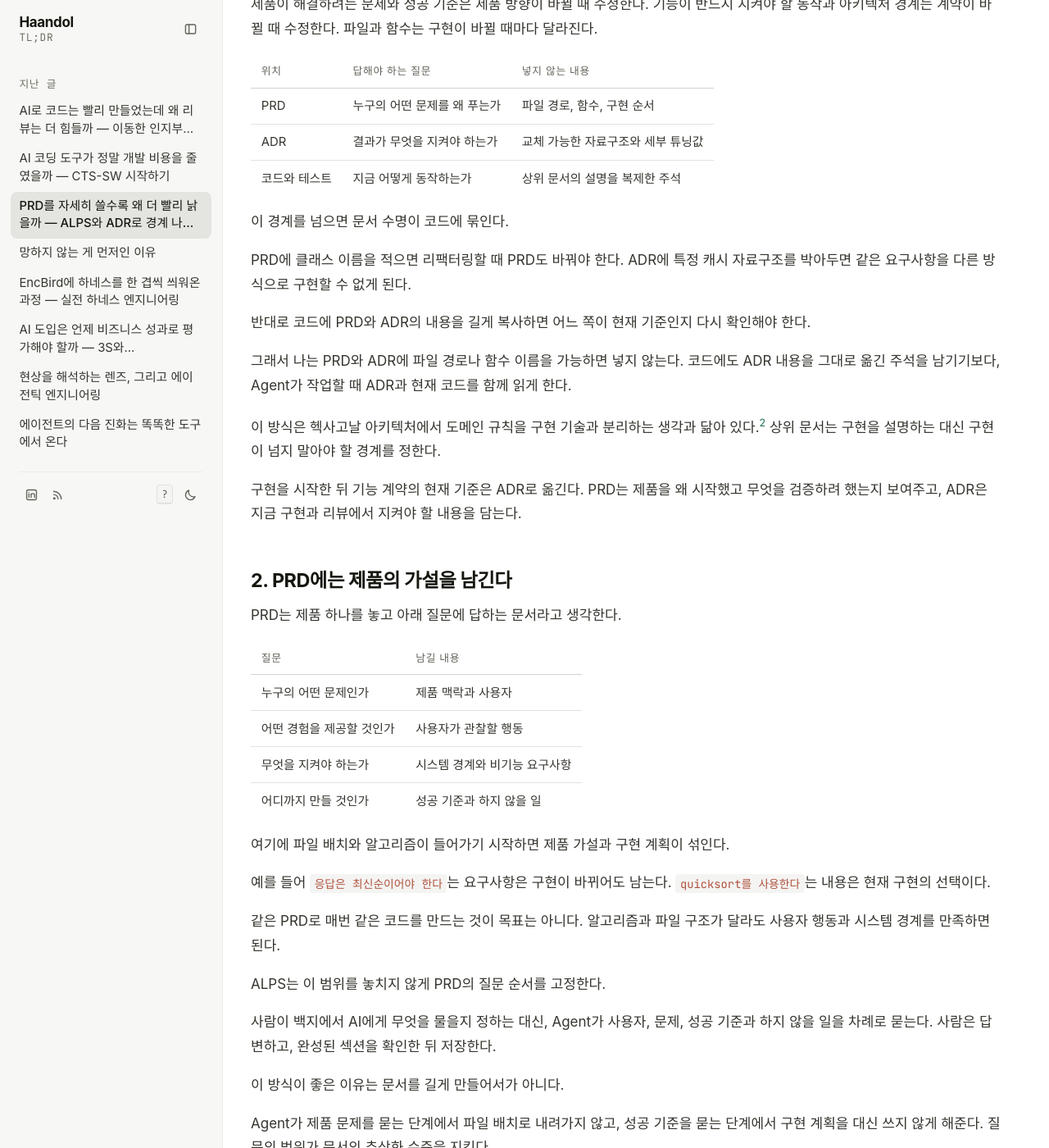
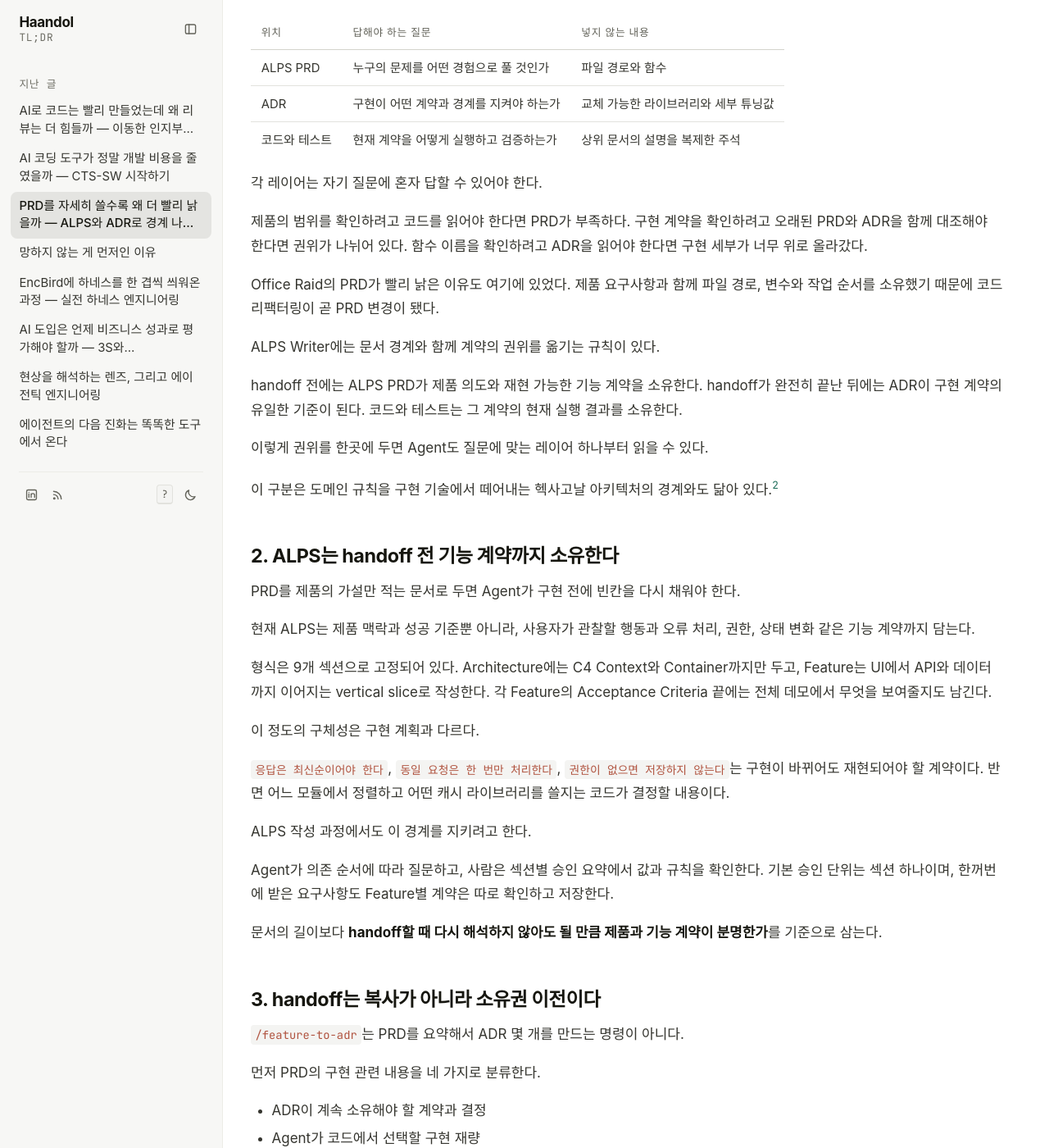
Before and after one commit to haandol/haandol.github.com, a Jekyll site: the page built from _posts/2026-07-25-alps-adr-abstraction-boundaries.md, in a window 1280 px wide and 1400 px high, scrolled down 1174 px. Shown: the whole window at 82% size. Built offline with Jekyll 4.4.1, drawn with Linux system fonts in a browser that asks for light colours; some web fonts are replaced; comment, search, counter and statistics services are not loaded; some of the changed text lies outside the part shown.

Commit message:
Update ALPS and ADR workflow post

````diff
--- a/_posts/2026-07-25-alps-adr-abstraction-boundaries.md
+++ b/_posts/2026-07-25-alps-adr-abstraction-boundaries.md
@@ -1,7 +1,7 @@
 ---
 layout: post
 title: "PRD를 자세히 쓸수록 왜 더 빨리 낡을까 — ALPS와 ADR로 경계 나누기"
-excerpt: Keeping product intent separate from implementation details
+excerpt: Moving implementation authority from PRD to ADR
 author: haandol
 email: ldg55d@gmail.com
 tags: ai agent harness-engineering prd adr alps agentic-development hexagonal-architecture
@@ -10,9 +10,9 @@
 
 ## TL;DR
 
-- 구현 세부를 담은 PRD는 코드가 바뀔 때마다 함께 낡는다.
-- PRD에는 제품 의도를, ADR에는 구현이 지킬 경계를 남긴다.
-- 사람은 계약과 예외를 보고 Agent는 구현과 검증을 맡는다.
+- ALPS는 handoff 전 제품 의도와 기능 계약을 소유한다.
+- 완전한 handoff 뒤에는 ADR만 구현의 기준으로 남는다.
+- Agent는 구현과 검증을 닫고 사람은 계약 변경과 예외를 판단한다.
 
 ## 시작하며
 
@@ -32,140 +32,171 @@
 
 두 문서의 차이는 얼마나 자세히 썼느냐가 아니었다. **코드가 바뀌어도 다시 판단할 기준인지, 현재 구현에만 필요한 설명인지**가 달랐다.
 
-그 뒤로 제품 의도는 PRD에, 구현이 계속 지켜야 할 경계는 ADR에, 현재 동작은 코드와 테스트에 남기려고 한다.
+처음에는 이 경험을 PRD, ADR, 코드에 서로 다른 내용을 적는 문제로 생각했다. 지금은 한 단계 더 나아가, **구현을 시작할 때 누가 계약을 소유하는지 분명히 하는 문제**라고 생각한다.
 
-이 기준을 반복해서 적용하려고 만든 도구가 [ALPS Writer](https://github.com/haandol/alps-writer-plugins)와 `adr-writer`다.[^1] 이 글에서는 도구 사용법보다 왜 문서를 이렇게 나누게 됐는지 정리해본다.
+이 기준을 반복해서 적용하려고 만든 도구가 [ALPS Writer Plugins](https://github.com/haandol/alps-writer-plugins)다.[^1] 이 글에서는 현재 구현을 기준으로 ALPS의 계약이 ADR로 넘어가고, Agent가 그 계약을 구현하는 흐름을 정리한다.
 
-## 1. 문서는 함께 바뀌는 정보끼리 나눈다
+## 1. 한 번에 한 레이어만 읽게 만든다
 
-문서를 나누는 기준으로는 이름보다 **변하는 이유**가 유용했다.
-
-제품이 해결하려는 문제와 성공 기준은 제품 방향이 바뀔 때 수정한다. 기능이 반드시 지켜야 할 동작과 아키텍처 경계는 계약이 바뀔 때 수정한다. 파일과 함수는 구현이 바뀔 때마다 달라진다.
+PRD, ADR, 코드는 같은 시스템을 서로 다른 해상도로 설명한다.
 
 | 위치 | 답해야 하는 질문 | 넣지 않는 내용 |
 | --- | --- | --- |
-| PRD | 누구의 어떤 문제를 왜 푸는가 | 파일 경로, 함수, 구현 순서 |
-| ADR | 결과가 무엇을 지켜야 하는가 | 교체 가능한 자료구조와 세부 튜닝값 |
-| 코드와 테스트 | 지금 어떻게 동작하는가 | 상위 문서의 설명을 복제한 주석 |
+| ALPS PRD | 누구의 문제를 어떤 경험으로 풀 것인가 | 파일 경로와 함수 |
+| ADR | 구현이 어떤 계약과 경계를 지켜야 하는가 | 교체 가능한 라이브러리와 세부 튜닝값 |
+| 코드와 테스트 | 현재 계약을 어떻게 실행하고 검증하는가 | 상위 문서의 설명을 복제한 주석 |
 
-이 경계를 넘으면 문서 수명이 코드에 묶인다.
+각 레이어는 자기 질문에 혼자 답할 수 있어야 한다.
 
-PRD에 클래스 이름을 적으면 리팩터링할 때 PRD도 바꿔야 한다. ADR에 특정 캐시 자료구조를 박아두면 같은 요구사항을 다른 방식으로 구현할 수 없게 된다.
+제품의 범위를 확인하려고 코드를 읽어야 한다면 PRD가 부족하다. 구현 계약을 확인하려고 오래된 PRD와 ADR을 함께 대조해야 한다면 권위가 나뉘어 있다. 함수 이름을 확인하려고 ADR을 읽어야 한다면 구현 세부가 너무 위로 올라갔다.
 
-반대로 코드에 PRD와 ADR의 내용을 길게 복사하면 어느 쪽이 현재 기준인지 다시 확인해야 한다.
+Office Raid의 PRD가 빨리 낡은 이유도 여기에 있었다. 제품 요구사항과 함께 파일 경로, 변수와 작업 순서를 소유했기 때문에 코드 리팩터링이 곧 PRD 변경이 됐다.
 
-그래서 나는 PRD와 ADR에 파일 경로나 함수 이름을 가능하면 넣지 않는다. 코드에도 ADR 내용을 그대로 옮긴 주석을 남기기보다, Agent가 작업할 때 ADR과 현재 코드를 함께 읽게 한다.
+ALPS Writer에는 문서 경계와 함께 계약의 권위를 옮기는 규칙이 있다.
 
-이 방식은 헥사고날 아키텍처에서 도메인 규칙을 구현 기술과 분리하는 생각과 닮아 있다.[^4] 상위 문서는 구현을 설명하는 대신 구현이 넘지 말아야 할 경계를 정한다.
+handoff 전에는 ALPS PRD가 제품 의도와 재현 가능한 기능 계약을 소유한다. handoff가 완전히 끝난 뒤에는 ADR이 구현 계약의 유일한 기준이 된다. 코드와 테스트는 그 계약의 현재 실행 결과를 소유한다.
 
-구현을 시작한 뒤 기능 계약의 현재 기준은 ADR로 옮긴다. PRD는 제품을 왜 시작했고 무엇을 검증하려 했는지 보여주고, ADR은 지금 구현과 리뷰에서 지켜야 할 내용을 담는다.
+이렇게 권위를 한곳에 두면 Agent도 질문에 맞는 레이어 하나부터 읽을 수 있다.
 
-## 2. PRD에는 제품의 가설을 남긴다
+이 구분은 도메인 규칙을 구현 기술에서 떼어내는 헥사고날 아키텍처의 경계와도 닮아 있다.[^4]
 
-PRD는 제품 하나를 놓고 아래 질문에 답하는 문서라고 생각한다.
+## 2. ALPS는 handoff 전 기능 계약까지 소유한다
 
-| 질문 | 남길 내용 |
-| --- | --- |
-| 누구의 어떤 문제인가 | 제품 맥락과 사용자 |
-| 어떤 경험을 제공할 것인가 | 사용자가 관찰할 행동 |
-| 무엇을 지켜야 하는가 | 시스템 경계와 비기능 요구사항 |
-| 어디까지 만들 것인가 | 성공 기준과 하지 않을 일 |
+PRD를 제품의 가설만 적는 문서로 두면 Agent가 구현 전에 빈칸을 다시 채워야 한다.
 
-여기에 파일 배치와 알고리즘이 들어가기 시작하면 제품 가설과 구현 계획이 섞인다.
+현재 ALPS는 제품 맥락과 성공 기준뿐 아니라, 사용자가 관찰할 행동과 오류 처리, 권한, 상태 변화 같은 기능 계약까지 담는다.
 
-예를 들어 `응답은 최신순이어야 한다`는 요구사항은 구현이 바뀌어도 남는다. `quicksort를 사용한다`는 내용은 현재 구현의 선택이다.
+형식은 9개 섹션으로 고정되어 있다. Architecture에는 C4 Context와 Container까지만 두고, Feature는 UI에서 API와 데이터까지 이어지는 vertical slice로 작성한다. 각 Feature의 Acceptance Criteria 끝에는 전체 데모에서 무엇을 보여줄지도 남긴다.
 
-같은 PRD로 매번 같은 코드를 만드는 것이 목표는 아니다. 알고리즘과 파일 구조가 달라도 사용자 행동과 시스템 경계를 만족하면 된다.
+이 정도의 구체성은 구현 계획과 다르다.
 
-ALPS는 이 범위를 놓치지 않게 PRD의 질문 순서를 고정한다.
+`응답은 최신순이어야 한다`, `동일 요청은 한 번만 처리한다`, `권한이 없으면 저장하지 않는다`는 구현이 바뀌어도 재현되어야 할 계약이다. 반면 어느 모듈에서 정렬하고 어떤 캐시 라이브러리를 쓸지는 코드가 결정할 내용이다.
 
-사람이 백지에서 AI에게 무엇을 물을지 정하는 대신, Agent가 사용자, 문제, 성공 기준과 하지 않을 일을 차례로 묻는다. 사람은 답변하고, 완성된 섹션을 확인한 뒤 저장한다.
+ALPS 작성 과정에서도 이 경계를 지키려고 한다.
 
-이 방식이 좋은 이유는 문서를 길게 만들어서가 아니다.
+Agent가 의존 순서에 따라 질문하고, 사람은 섹션별 승인 요약에서 값과 규칙을 확인한다. 기본 승인 단위는 섹션 하나이며, 한꺼번에 받은 요구사항도 Feature별 계약은 따로 확인하고 저장한다.
 
-Agent가 제품 문제를 묻는 단계에서 파일 배치로 내려가지 않고, 성공 기준을 묻는 단계에서 구현 계획을 대신 쓰지 않게 해준다. 질문의 범위가 문서의 추상화 수준을 지킨다.
+문서의 길이보다 **handoff할 때 다시 해석하지 않아도 될 만큼 제품과 기능 계약이 분명한가**를 기준으로 삼는다.
 
-다만 ALPS가 모든 변경의 시작점일 필요는 없다.
+## 3. handoff는 복사가 아니라 소유권 이전이다
 
-사용자와 문제부터 정해야 하는 새 제품에는 유용하지만, 운영 중인 서비스의 작은 기능까지 매번 제품 전체 PRD에서 시작하면 오히려 읽어야 할 문서만 늘어난다.
+`/feature-to-adr`는 PRD를 요약해서 ADR 몇 개를 만드는 명령이 아니다.
 
-## 3. ADR에는 다음 구현도 지킬 판단을 남긴다
+먼저 PRD의 구현 관련 내용을 네 가지로 분류한다.
 
-ADR은 특정 코드를 지시하는 문서보다 **다음 구현에서도 유지해야 할 판단을 남기는 문서**로 쓰고 있다.
+- ADR이 계속 소유해야 할 계약과 결정
+- Agent가 코드에서 선택할 구현 재량
+- 제품을 시작할 때만 필요했던 배경
+- 아직 어느 쪽에도 둘 수 없는 미해결 항목
 
-EncBird의 사전 기능을 예로 들면 다음처럼 나뉜다.
+미해결 항목이 남거나 계약 값과 규칙의 소유 ADR을 찾지 못하면 handoff는 끝나지 않는다.
 
-| ADR에 남길 판단 | Agent에게 맡길 구현 |
-| --- | --- |
-| 유효하지 않은 입력은 결정적으로 판정한다 | 판정 함수의 이름과 위치 |
-| 동일 입력 재시도에 LLM을 다시 호출하지 않는다 | 캐시 자료구조와 내부 키 형식 |
-| 많이 공부한 사용자가 플레이 불가에 빠지지 않는다 | 표현을 조회하는 쿼리 |
+하나의 Feature가 언제나 하나의 ADR이 되는 것도 아니다.
 
-왼쪽은 코드를 다시 만들어도 지켜야 한다. 오른쪽은 같은 결과를 만족하는 범위에서 달라져도 된다.
+기능 계약 전체를 소유하는 ADR이 최소 하나는 있어야 하지만, 독립적으로 오래 유지할 데이터 경계나 보안 결정이 있다면 여러 ADR로 나눈다. 반대로 라이브러리, SDK, 모듈 배치처럼 교체 가능한 수단은 ADR로 올리지 않는다.
 
-무엇을 ADR에 올릴지 애매할 때는 두 가지를 묻는다.
+handoff가 완료되면 구현의 권위는 ADR로 완전히 넘어간다.
 
-> 이 내용이 빠지면 다음 구현이 요구사항이나 아키텍처 경계를 위반할 수 있는가?
-
-> 다른 구현으로 바뀌어도 의도가 유지된다면 Agent에게 맡겨도 되는가?
-
-자료구조, 함수 분리와 내부 라이브러리처럼 되돌리기 쉬운 선택은 대체로 코드에 남는다.
-
-반대로 외부에 공개된 계약, 저장된 데이터의 의미와 보안 경계처럼 다음 구현에서도 유지되어야 하는 판단은 ADR에 남긴다. Agent가 구현 중 이런 결정을 새로 발견하면 바로 확정하지 않고 사람에게 알리게 한다.
-
-이렇게 쓰면 ADR은 과거에 왜 기술을 골랐는지 기록하는 데서 끝나지 않는다. 다음 코드를 만들 때의 입력이 되고, 결과를 리뷰할 때의 기준도 된다.
-
-## 4. 구현 계획과 검증 요약은 오래 보관하지 않는다
-
-실제로는 아래 흐름으로 사용한다.
+PRD는 제품을 어떻게 계획했는지 보여주는 legacy planning document로 남지만, 평소의 구현과 리뷰는 PRD를 다시 읽지 않는다. 두 문서가 동시에 현재 계약처럼 동작하면 어느 쪽이 맞는지 매번 사람이 판단해야 하기 때문이다.
 
 {% raw %}
 ```mermaid
 flowchart LR
-    P["ALPS PRD<br/>제품 의도"] --> A["ADR<br/>기능 계약과 경계"]
-    A --> I["Agent<br/>탐색 · 구현 · 테스트"]
-    I --> E["검증 요약<br/>준수 내용 · 중요한 판단 · 남은 위험"]
-    E --> R["사람<br/>계약과 예외 검토"]
-    R -. "제품 의도 변경" .-> P
-    R -. "경계 변경" .-> A
+    P["ALPS PRD<br/>제품 의도 · 기능 계약"] --> H{"계약 소유권이<br/>모두 정해졌는가"}
+    H -- "아니오" --> P
+    H -- "예" --> A["ADR<br/>구현의 유일한 기준"]
+    A --> C["코드와 테스트"]
+    P -. "나중에 변경" .-> R["명시적 re-import<br/>의미 비교"]
+    R -. "승인된 계약 변경" .-> A
 ```
 {% endraw %}
 
-새 제품은 `/alps-init`으로 제품 의도를 정리하고, `/feature-to-adr`로 기능 계약을 ADR에 넘긴다. 구현 단계에서는 `/adr-impl`이 현재 저장소를 읽고 계획을 만든 뒤 구현과 테스트를 수행한다.
+handoff 뒤 PRD를 수정해도 ADR이 자동으로 바뀌지는 않는다.
 
-마지막에 Agent는 요구사항을 어떻게 만족했고, 어떤 중요한 판단을 했으며, 아직 무엇을 확인하지 못했는지 요약한다.
+명시적으로 re-import해야 하고, 의미가 같은 변경은 아무 일도 하지 않는다. 새 계약과 변경된 계약은 제안으로 올라가며, PRD에서 항목을 지웠다는 이유만으로 현재 ADR의 계약을 자동으로 약화하지 않는다.
 
-도구에서는 이 결과를 Evidence Package라고 부르지만 새로운 기준 문서는 아니다. 이번 리뷰를 위해 전체 diff보다 계약과 예외를 먼저 볼 수 있게 만든 임시 자료에 가깝다.
+이 제약은 번거롭게 보이지만 의도한 동작이다. 구현의 기준을 옮겼다면, 이전 문서를 고치는 것만으로 현재 계약이 몰래 바뀌어서는 안 된다.
 
-리뷰도 요구사항과 테스트를 먼저 보고, 근거가 부족하거나 위험도가 높은 부분만 코드로 내려가는 순서가 현실적이라고 생각한다.[^5]
+## 4. ADR에는 계약과 오래가는 결정을 남긴다
 
-예전에 RFTCR에서는 Requirement, Feature, Task, Code, Reflect를 각각 남기는 흐름을 제안했다.[^2] 지금은 Task를 별도 문서로 오래 보관할 필요가 거의 없다고 생각한다.
+ADR은 기술 선택의 일기를 넘어 **다음 구현이 지켜야 할 계약의 소유자**가 된다.
 
-Agent는 ADR과 현재 코드를 읽고 그 시점에 맞는 구현 계획을 다시 만들 수 있다. 세부 계획을 저장하면 코드가 바뀔 때 함께 관리해야 할 문서가 하나 더 생긴다.
+EncBird의 사전 기능을 예로 들면 다음처럼 나뉜다.
 
-내가 지금 오래 남기는 것은 세 가지다.
+| ADR이 소유할 내용 | 코드에서 선택할 내용 |
+| --- | --- |
+| 유효하지 않은 입력을 결정적으로 판정한다 | 판정 함수의 이름과 위치 |
+| 동일 입력 재시도에 LLM을 다시 호출하지 않는다 | 캐시 자료구조와 내부 키 형식 |
+| 많이 공부한 사용자가 플레이 불가에 빠지지 않는다 | 표현을 조회하는 쿼리 |
 
-- PRD에는 제품의 가설과 성공 기준을 남긴다.
-- ADR에는 다음 구현도 지켜야 할 계약과 경계를 남긴다.
-- 코드와 테스트에는 현재 동작과 실행 가능한 증거를 남긴다.
+외부에 공개된 계약, 저장 데이터의 의미, 보안 경계, consistency model과 장기적인 trade-off는 ADR에 남긴다. 특정 provider나 model, fallback 정책처럼 교체가 시스템 동작을 바꾸는 결정도 마찬가지다.
 
-구현 계획과 검증 요약은 작업과 리뷰가 끝나면 역할을 다한다. 모든 실행 흔적을 영속화하는 것보다 다음에 같은 판단을 내릴 때 필요한 기준만 남기는 편이 낫다.
+알고리즘은 이름만 보고 위치를 정할 수 없다.
 
-## 5. 모든 작업을 ALPS에서 시작하지 않는다
+정렬 결과만 계약이고 알고리즘은 바꿔도 된다면 코드의 선택이다. 반대로 특정 알고리즘의 성질과 trade-off를 장기적으로 채택한 결정이라면 ADR이 소유한다.
+
+수치만 계약인 것도 아니다.
+
+허용 상태, 권한, 처리 순서, 중복 허용 여부, 단위와 실패 보장처럼 숫자가 아닌 규칙도 ADR에 남겨야 한다. 검증 방법은 특정 함수나 테스트 파일이 아니라 외부에서 관찰할 수 있는 증거로 쓴다.
+
+같은 결정이 바뀌었다고 ADR을 계속 추가하지도 않는다. 기존 결정의 질문이 같다면 현재 ADR을 갱신하고 중요한 전환은 `decision-log.md`에 남긴다. 독립된 질문이 생겼을 때만 새 ADR을 만든다.
+
+## 5. 구현과 리뷰는 한 사이클로 닫는다
+
+전체 PRD-first 흐름은 `/alps-init` → `/feature-to-adr` → `/adr-impl` → 자동 리팩터링 → 구현 리뷰 → `Accepted`다.
+
+handoff 이후 `/adr-impl` 안에서는 다음 순서로 진행한다.
+
+{% raw %}
+```mermaid
+flowchart LR
+    A["Proposed ADR"] --> D["의존성 확인"]
+    D --> I["구현 · 테스트"]
+    I --> F["검증된 저위험 리팩터링"]
+    F --> V["위험 기반 구현 리뷰"]
+    V -- "PASS" --> X["Accepted"]
+    V -- "명확한 코드 결함" --> I
+    V -- "계약 변경 · 모순 · 중대한 위험" --> H["사람의 판단"]
+    H --> A
+```
+{% endraw %}
+
+`/adr-impl`은 `.mapping.json`에서 선행 ADR을 확인하고 의존 순서대로 구현한다. ADR에 코드 경로를 저장해두는 대신 현재 저장소를 검색해 관련 코드를 찾는다.
+
+테스트가 통과하면 끝내지 않는다.
+
+먼저 동작을 바꾸지 않는 범위에서 복잡도, 중복과 결합도를 다시 보고, 전후 테스트로 확인할 수 있는 저위험 리팩터링만 바로 적용한다. 그 다음 ADR의 각 계약을 어떤 증거로 만족했는지 검토한다.
+
+이때 만드는 Evidence Package에는 계약별 상태와 증거, 구현 중 선택한 중요한 내용, 남은 위험이 들어간다. 하지만 이것도 새 기준 문서는 아니다. 완료 리뷰를 위한 읽기 전용 요약이며 작업이 끝나면 역할을 다한다.
+
+명확한 코드나 테스트 결함은 Agent가 수정하고 다시 검증한다. 계약이 새로 필요하거나 기존 결정과 모순되거나 확인하지 못한 위험이 큰 경우에만 사람에게 올린다.
+
+문제가 없으면 별도의 반복 승인 없이 ADR 상태를 `Proposed`에서 `Accepted`로 바꾼다.
+
+사람이 구현 후에도 모든 diff를 다시 승인하는 구조라면 Agent가 구현과 검증을 맡아도 병목은 그대로 남는다. 그래서 나는 사람의 승인을 없애기보다, **구현 전에 계약을 승인하고 완료 뒤에는 예외만 판단하는 방식**이 맞다고 생각한다.[^5]
+
+## 6. 모든 작업을 ALPS에서 시작하지 않는다
 
 내가 사용하는 기준은 다음과 같다.
 
 - 새 제품이고 사용자, 문제와 성공 기준이 불명확하면 ALPS에서 시작한다.
-- 운영 중인 제품에 계속 유지할 기능 계약이나 아키텍처 경계가 필요하면 ADR에서 시작한다.
-- 기존 계약 안의 국소적인 구현 변경이면 코드와 테스트만 고친다.
+- 운영 중인 제품에 계속 유지할 계약이나 아키텍처 결정이 필요하면 ADR에서 시작한다.
+- 기존 계약 안의 국소적인 구현과 리팩터링이면 코드와 테스트만 고친다.
 
 성경길은 새 제품의 방향부터 정해야 했기 때문에 ALPS로 시작했다.[^3]
 
-반면 Office Raid는 이미 운영 중인 EncBird의 기능이었다. 다시 작성한다면 제품 전체 PRD보다 기능 계약을 담는 ADR에서 시작할 것이다.
+반면 Office Raid는 이미 운영 중인 EncBird의 기능이었다. 다시 작성한다면 제품 전체 PRD보다 기능 계약을 소유할 ADR에서 시작할 것이다.
 
-문서가 많을수록 Agent에게 컨텍스트를 많이 줄 수는 있다. 하지만 현재 코드와 어긋난 문서가 섞이면 오히려 잘못된 방향을 더 확신 있게 따라갈 수 있다.
+RFTCR에서는 Requirement, Feature, Task, Code, Reflect를 각각 남기는 흐름을 제안했다.[^2] 지금은 Task와 구현 계획을 오래 보관할 필요가 거의 없다고 생각한다.
 
-그래서 문서를 추가하기 전에 이 판단이 다음 구현에서도 필요한지부터 묻는 편이 낫다.
+Agent는 ADR과 현재 코드를 읽고 그 시점에 맞는 계획을 다시 만들 수 있다. 계획, 검색 결과, 코드 범위와 Evidence Package까지 모두 영속화하면 다음 Agent가 읽어야 할 오래된 상태만 늘어난다.
+
+오래 남기는 것은 현재의 권위뿐이면 된다.
+
+- handoff 전에는 ALPS PRD가 제품 의도와 기능 계약을 소유한다.
+- handoff 뒤에는 ADR이 현재 결정과 구현 계약을 소유한다.
+- 코드와 테스트는 현재 동작과 실행 가능한 증거를 소유한다.
+- `decision-log.md`는 결정이 크게 바뀐 이력만 남긴다.
 
 ## 마치며
 
@@ -173,19 +204,19 @@
 
 구현 계획이 바뀔 때마다 함께 수정해야 했고, 놓친 순간부터는 도움이 아니라 오래된 컨텍스트가 됐다.
 
-지금은 문서의 목적을 코드 설명이 아니라 **다음에도 다시 사용할 판단을 남기는 것**으로 두고 있다.
+지금은 문서의 목적을 **다음 단계가 혼자 읽고 판단할 수 있는 권위를 남기는 것**으로 두고 있다.
 
-제품의 가설과 성공 기준은 PRD에 남긴다. 구현이 계속 지켜야 할 계약과 경계는 ADR에 남긴다. 그 안에서 어떤 알고리즘과 파일 구조를 선택할지는 현재 코드베이스를 읽은 Agent에게 맡긴다.
+ALPS는 handoff 전 제품 의도와 재현 가능한 기능 계약을 만든다. `/feature-to-adr`는 그 계약의 소유권을 빠짐없이 옮긴다. ADR은 구현의 현재 기준이 되고, Agent는 구현, 테스트, 리팩터링과 리뷰를 한 사이클 안에서 끝낸다.
 
-사람의 역할도 구현 계획을 미리 작성하는 것보다 의도와 경계를 정하고, Agent가 계약 밖의 중요한 결정을 내렸는지 확인하는 쪽에 가깝다고 생각한다.
+사람은 구현 계획을 대신 작성하지 않는다.
 
-모든 구현 세부를 문서에서 없애자는 뜻은 아니다. 외부 계약, 데이터의 의미와 보안처럼 구현 방식이 장기적인 위험을 바꾸는 내용은 계속 사람이 판단하고 ADR에 남겨야 한다.
+제품과 계약을 승인하고, 오래 유지할 결정을 내리고, Agent가 자동으로 닫을 수 없는 모순과 위험을 판단한다. 정상적인 완료 경로마다 같은 승인을 반복하지 않는다.
 
-내가 줄이려는 것은 문서의 양이 아니라, 코드가 바뀔 때마다 함께 낡는 설명이다.
+내가 줄이려는 것은 문서의 양만이 아니다. **현재 기준이 여러 곳에 남아 생기는 재해석과 반복 승인**을 줄이려는 것이다.
 
 ---
 
-[^1]: [ALPS Writer Plugins](https://github.com/haandol/alps-writer-plugins) — ALPS Writer와 `adr-writer`의 사용 가이드. ADR 형식의 원전은 [Documenting Architecture Decisions](https://cognitect.com/blog/2011/11/15/documenting-architecture-decisions)이다.
+[^1]: [ALPS Writer Plugins](https://github.com/haandol/alps-writer-plugins) — ALPS 작성, ADR handoff와 ADR 기반 구현 사이클을 제공하는 Codex·Claude Code 플러그인. ADR 형식의 원전은 [Documenting Architecture Decisions](https://cognitect.com/blog/2011/11/15/documenting-architecture-decisions)이다.
 
 [^2]: [RFTCR - 에이전트 주도 소프트웨어 개발을 위한 새로운 SDLC 프레임워크](/2025/05/11/rftcr-framework-for-agentic-dev.html) — 단계별 입출력을 남기던 이전 제안. 이 글에서는 Task 문서에 대한 현재 생각을 정리했다.
 
````
